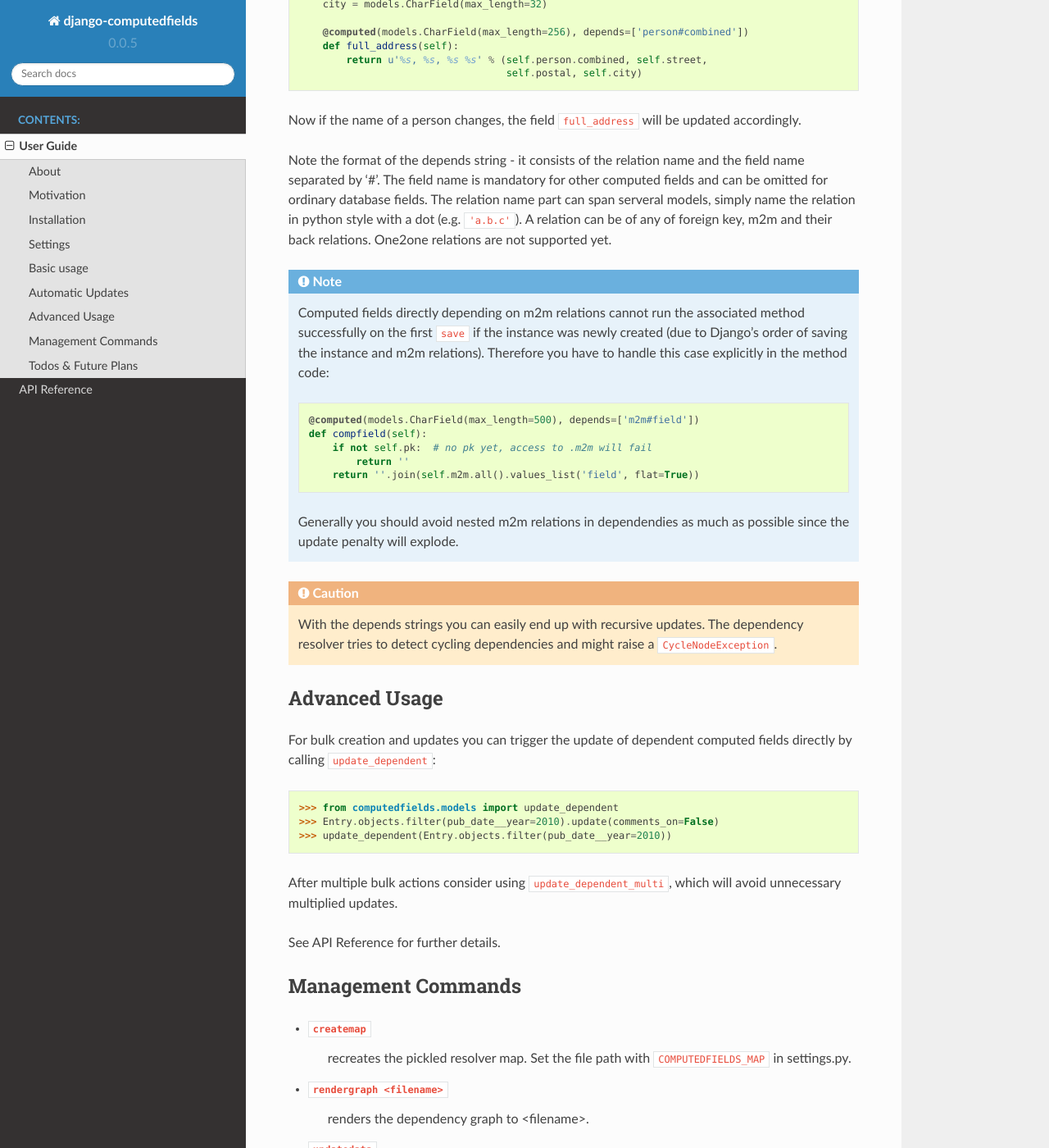
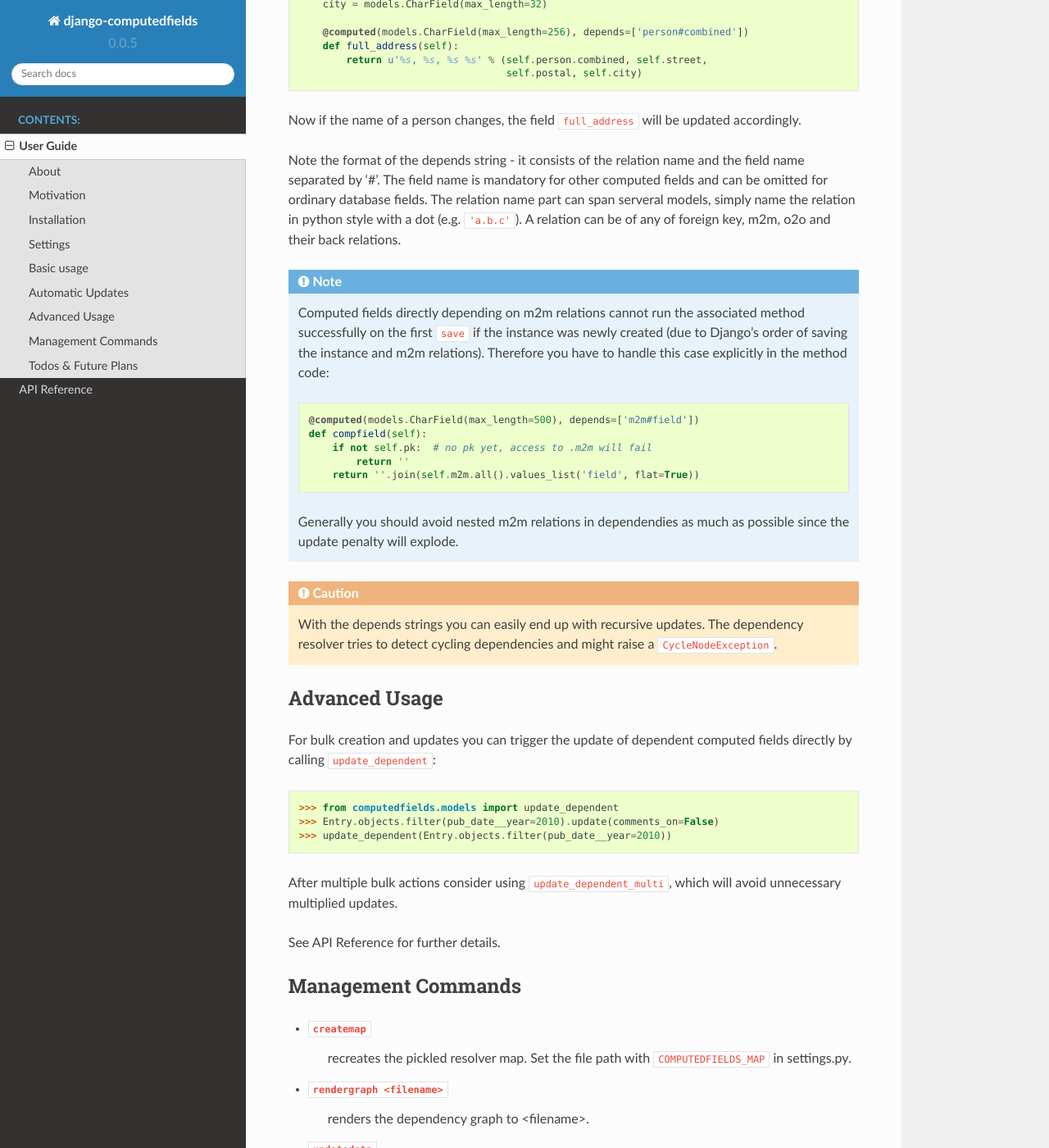
Before and after one commit to netzkolchose/django-computedfields, a Sphinx documentation site: the page built from docs/manual.rst, in a window 1280 px wide and 1400 px high, scrolled down 2211 px. Shown: the whole window at 82% size. Built offline with Sphinx 7.4.7 and the Read the Docs theme 2.0.0, drawn with Linux system fonts in a browser that asks for light colours; the version number is read from the project's files by our own code; some of the changed text lies outside the part shown.

Commit message:
update docs & TODOs

```diff
--- a/docs/manual.rst
+++ b/docs/manual.rst
@@ -122,8 +122,7 @@
 computed fields and can be omitted for ordinary database fields.
 The relation name part can span serveral models, simply name the relation
 in python style with a dot (e.g. ``'a.b.c'``).
-A relation can be of any of foreign key, m2m and their back relations.
-One2one relations are not supported yet.
+A relation can be of any of foreign key, m2m, o2o and their back relations.
 
 .. NOTE::
 
@@ -184,7 +183,7 @@
 Todos & Future Plans
 --------------------
 
-- support one2one relations
 - advanced test cases with mixed dependencies
+- optimize update querysets with ``select_related`` and ``prefetch_related``
 - dependencies with Django's ``F`` objects
 - eval usage of stored procedures and complex annotations
```
Also changed, not shown: README.md (+1 -1 lines), 1 other file.
